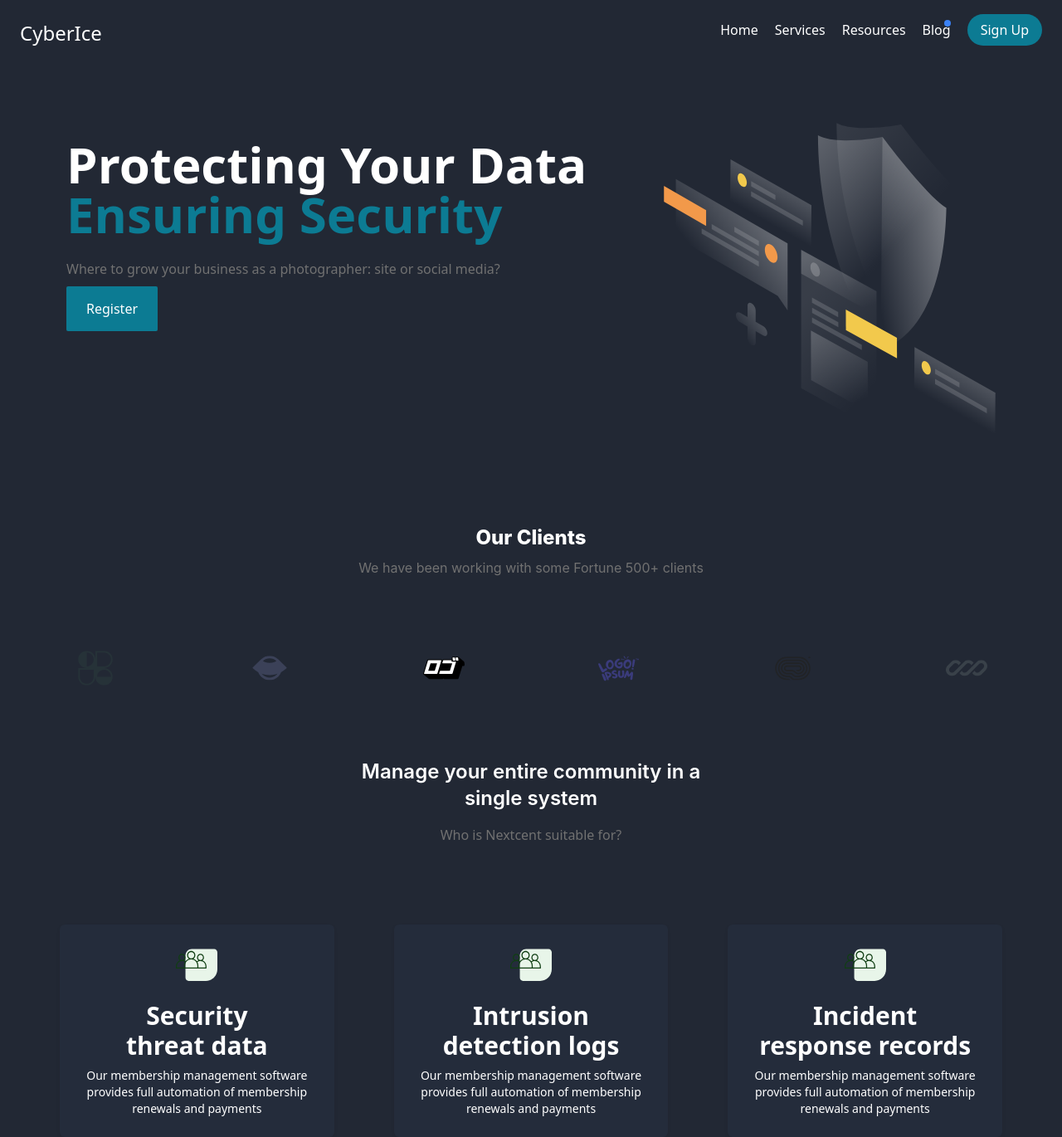
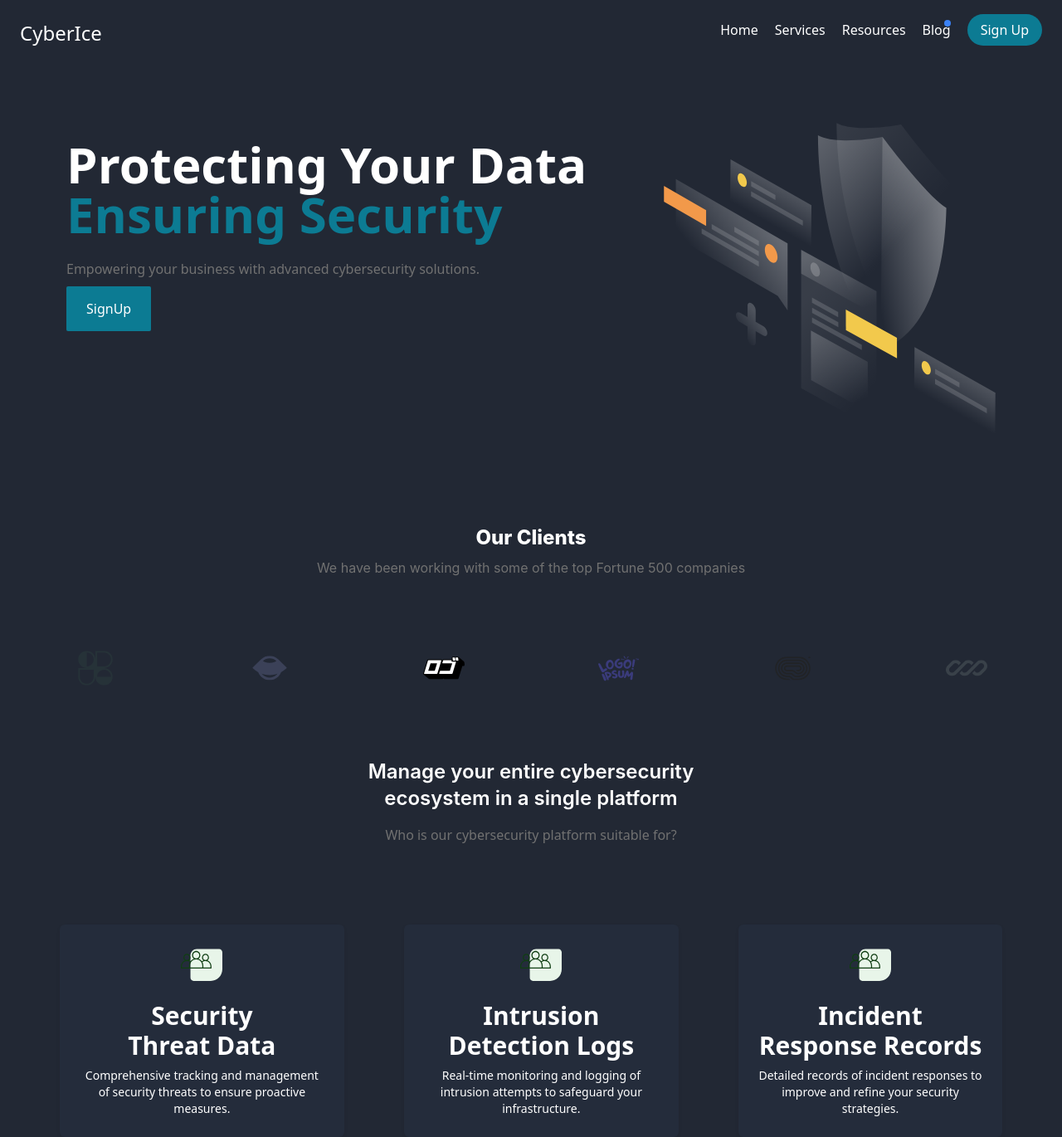
Before and after one commit to Mugisha-Samuella/cyberice, a React (Vite) app: page /home in a window 1280 px wide. Shown: the whole page at 83% size. Built offline with nearby package versions, Linux system fonts and the light colour scheme.

Commit message:
Fixing Errors on Registration Forms

```diff
--- a/src/Components/Clients/page.jsx
+++ b/src/Components/Clients/page.jsx
@@ -1,3 +1,5 @@
+import React from 'react';
+
 export default function Clients() {
   return (
     <>
@@ -6,43 +8,19 @@ export default function Clients() {
           Our Clients
         </h1>
         <p className="text-[#717171]">
-          We have been working with some Fortune 500+ clients
+          We have been working with some of the top Fortune 500 companies
         </p>
       </div>
-      <div className="flex flex-col p-9 gap-7 md:gap-7  sm:flex-row lg:gap-[10rem] sm:gap-[5rem] justify-center items-center">
-        <div className="flex flex-row gap-12 md:gap-7 lg:gap-[10rem] ">
-        <img
-          src={"/Assets/Images/client1.svg"}
-          width={50}
-          height={25}
-        />
-        <img
-          src={"/Assets/Images/client2.svg"}
-          width={50}
-          height={25}
-        />
-        <img
-          src={"/Assets/Images/client3.svg"}
-          width={50}
-          height={25}
-        />
+      <div className="flex flex-col p-9 gap-7 md:gap-7 sm:flex-row lg:gap-[10rem] sm:gap-[5rem] justify-center items-center">
+        <div className="flex flex-row gap-12 md:gap-7 lg:gap-[10rem]">
+          <img src={"/Assets/Images/client1.svg"} width={50} height={25} alt="Client 1" />
+          <img src={"/Assets/Images/client2.svg"} width={50} height={25} alt="Client 2" />
+          <img src={"/Assets/Images/client3.svg"} width={50} height={25} alt="Client 3" />
         </div>
-        <div className="flex flex-row  gap-12 md:gap-7   lg:gap-[10rem]">
-        <img
-          src={"/Assets/Images/client4.svg"}
-          width={50}
-          height={25}
-        />
-        <img
-          src={"/Assets/Images/client5.svg"}
-          width={50}
-          height={25}
-        />
-        <img
-          src={"/Assets/Images/client6.svg"}
-          width={50}
-          height={25}
-        />
+        <div className="flex flex-row gap-12 md:gap-7 lg:gap-[10rem]">
+          <img src={"/Assets/Images/client4.svg"} width={50} height={25} alt="Client 4" />
+          <img src={"/Assets/Images/client5.svg"} width={50} height={25} alt="Client 5" />
+          <img src={"/Assets/Images/client6.svg"} width={50} height={25} alt="Client 6" />
         </div>
       </div>
     </>
--- a/src/Components/Hero/Hero.jsx
+++ b/src/Components/Hero/Hero.jsx
@@ -1,25 +1,24 @@
+import React from 'react';
+
 export default function Hero() {
   return (
-    <>
-      <div className="p-6  md:justify-between items-center sm:px-[5rem] bg-Dark">
-        <div className="flex flex-col  sm:flex-row">
-        <div className="pt-[4rem] md:max-w-[45rem] ">
+    <div className="p-6 md:justify-between items-center sm:px-[5rem] bg-Dark">
+      <div className="flex flex-col sm:flex-row">
+        <div className="pt-[4rem] md:max-w-[45rem]">
           <h1 className="text-4xl sm:text-5xl md:text-6xl font-bold text-D_Grey">
-          Protecting Your Data{" "}
-            <span className="text-Primary"> Ensuring Security</span>
+            Protecting Your Data <span className="text-Primary">Ensuring Security</span>
           </h1>
           <p className="pt-4 text-[#717171]">
-            Where to grow your business as a photographer: site or social media?
+            Empowering your business with advanced cybersecurity solutions.
           </p>
           <div className="pt-6">
-            <a href="" className="text-white bg-Primary rounded-sm px-4 py-3">Register</a>
+            <a href="/signup" className="text-white bg-Primary rounded-sm px-4 py-3">SignUp</a>
           </div>
         </div>
         <div className="pt-11 min-w-12">
-          <img src={"/Assets/Images/hero.svg"} width={400} height={400} />
-        </div>
+          <img src={"/Assets/Images/hero.svg"} width={400} height={400} alt="Cybersecurity Hero" />
         </div>
       </div>
-    </>
+    </div>
   );
 }
--- a/src/Components/Services/page.jsx
+++ b/src/Components/Services/page.jsx
@@ -1,56 +1,55 @@
+import React from 'react';
+
 export default function Community() {
   return (
     <>
-      <div className="w-full flex flex-col justify-center items-center   p-5 md:p-0">
+      <div className="w-full flex flex-col justify-center items-center p-5 md:p-0">
         <div className="text-D_Grey font-Inter text-2xl">
           <h1 className="text-D_Grey text-2xl font-semibold max-w-[28rem] text-center">
-            Manage your entire community in a single system
+            Manage your entire cybersecurity ecosystem in a single platform
           </h1>
         </div>
         <p className="text-[#717171] text-md text-center pt-3">
-          Who is Nextcent suitable for?
+          Who is our cybersecurity platform suitable for?
         </p>
       </div>
       <div className="flex flex-col gap-6 md:flex-row pt-4 md:px-[3rem]">
-        <div className="flex flex-col  justify-center items-center px-4 pt-4">
+        <div className="flex flex-col justify-center items-center px-4 pt-4">
           <div className="flex flex-col justify-center items-center bg-Dark2 shadow-sm rounded-md p-4">
             <div className="">
-              <img src={"/Assets/Icons/members.svg"} width={50} height={50} />
+              <img src={"/Assets/Icons/members.svg"} width={50} height={50} alt="Security Threat Data" />
             </div>
             <h1 className="font-bold text-3xl text-center pt-4">
-            Security <br /> threat data
+              Security <br /> Threat Data
             </h1>
             <p className="pt-2 text-center text-sm">
-              Our membership management software provides full automation of
-              membership renewals and payments
+              Comprehensive tracking and management of security threats to ensure proactive measures.
             </p>
           </div>
         </div>
         <div className="flex flex-col justify-center items-center px-4 pt-4">
           <div className="flex flex-col justify-center items-center bg-Dark2 shadow-sm rounded-md p-4">
             <div className="">
-              <img src={"/Assets/Icons/members.svg"} width={50} height={50} />
+              <img src={"/Assets/Icons/members.svg"} width={50} height={50} alt="Intrusion Detection Logs" />
             </div>
-            <h1 className="font-bold text-3xl text-center pt-4 ">
-            Intrusion <br /> detection logs
+            <h1 className="font-bold text-3xl text-center pt-4">
+              Intrusion <br /> Detection Logs
             </h1>
             <p className="pt-2 text-center text-sm">
-              Our membership management software provides full automation of
-              membership renewals and payments
+              Real-time monitoring and logging of intrusion attempts to safeguard your infrastructure.
             </p>
           </div>
         </div>
         <div className="flex flex-col justify-center items-center px-4 pt-4">
           <div className="flex flex-col justify-center items-center bg-Dark2 shadow-sm rounded-md p-4">
             <div className="">
-              <img src={"/Assets/Icons/members.svg"} width={50} height={50} />
+              <img src={"/Assets/Icons/members.svg"} width={50} height={50} alt="Incident Response Records" />
             </div>
             <h1 className="font-bold text-3xl text-center pt-4">
-            Incident <br /> response records
+              Incident <br /> Response Records
             </h1>
             <p className="pt-2 text-center text-sm">
-              Our membership management software provides full automation of
-              membership renewals and payments
+              Detailed records of incident responses to improve and refine your security strategies.
             </p>
           </div>
         </div>
--- a/src/Pages/Login.jsx
+++ b/src/Pages/Login.jsx
@@ -14,7 +14,7 @@ const Login = () => {
             const response = await axios.post('http://localhost:3001/login', { email, password });
             if (response.data === "Success") {
                 alert('Login successful!');
-                navigate('/home');
+                navigate('/threatdashboard');
             } else {
                 alert(response.data);
             }
--- a/src/Pages/SignUp.jsx
+++ b/src/Pages/SignUp.jsx
@@ -35,14 +35,14 @@ const SignUp = () => {
   };
 
   return (
-    <div className="flex flex-col md:flex-row justify-center text-left items-center min-h-screen">
+    <div className="flex  flex-col md:flex-row justify-center text-left items-center  overflow-y-hidden">
       <div className="bg-Dark min-h-screen md:w-1/2 hidden md:flex justify-center items-center">
         <h1 className="text-white text-5xl">Join Us</h1>
       </div>
-      <div className="w-screen p-20 flex justify-center items-center md:w-1/2">
+      <div className="p-20 flex justify-center items-center md:w-1/2">
         <div className="w-full max-w-md">
           <h1 className="text-5xl text-center pb-10 font-bold">CyberIce</h1>
-          <h2 className="text-3xl text-center pb-6 text-primary">Register</h2>
+          <h2 className="text-3xl text-center pb-6 text-primary">SignUp</h2>
           <form className="space-y-6" onSubmit={handleSubmit}>
             {error && <div className="text-red-500 font-bold">{error}</div>}
             {success && <div className="text-green-500 font-bold">{success}</div>}
--- a/src/Pages/ThreatDashboard.jsx
+++ b/src/Pages/ThreatDashboard.jsx
@@ -1,7 +1,7 @@
-import React, { useState, useEffect } from 'react';
-import axios from 'axios';
-import ThreatForm from './ThreatForm';
-import ThreatList from './ThreatList';
+import React, { useState, useEffect } from "react";
+import axios from "axios";
+import ThreatForm from "./ThreatForm";
+import ThreatList from "./ThreatList";
 
 const ThreatDashboard = () => {
   const [threats, setThreats] = useState([]);
@@ -21,11 +21,23 @@ const ThreatDashboard = () => {
   }, []);
 
   return (
-    <div className="p-10">
-      <h1 className="text-3xl font-bold mb-6">Cybersecurity Threats</h1>
-      <ThreatForm fetchThreats={fetchThreats} currentThreat={currentThreat} setCurrentThreat={setCurrentThreat} />
-      <div className="mt-10">
-        <ThreatList threats={threats} fetchThreats={fetchThreats} setCurrentThreat={setCurrentThreat} />
+    <div className="p-10 overflow-y-none">
+      <h1 className="text-3xl font-bold mb-6 text-center">Cybersecurity Threats</h1>
+      <div className="flex flex-col md:flex-row md:gap-10 md:p-10 max-h-screen">
+        <div className="w-screen">
+          <ThreatForm
+            fetchThreats={fetchThreats}
+            currentThreat={currentThreat}
+            setCurrentThreat={setCurrentThreat}
+          />
+        </div>
+        <div className="mt-10 ">
+          <ThreatList
+            threats={threats}
+            fetchThreats={fetchThreats}
+            setCurrentThreat={setCurrentThreat}
+          />
+        </div>
       </div>
     </div>
   );
--- /dev/null
+++ b/src/Pages/withAxios.jsx
@@ -0,0 +1,23 @@
+import axios from 'axios';
+
+
+export const fetchData = async () => {
+  try {
+    const response = await axios.get('http://localhost:3001/data');
+    return response.data;
+  } catch (error) {
+    console.error('Error fetching data:', error);
+    return null;
+  }
+};
+
+
+export const postData = async (message) => {
+  try {
+    const response = await axios.post('http://localhost:3001/data', { message });
+    return response.data;
+  } catch (error) {
+    console.error('Error posting data:', error);
+    return null;
+  }
+};
```
Also changed, not shown: src/Pages/Logout.jsx (added).
